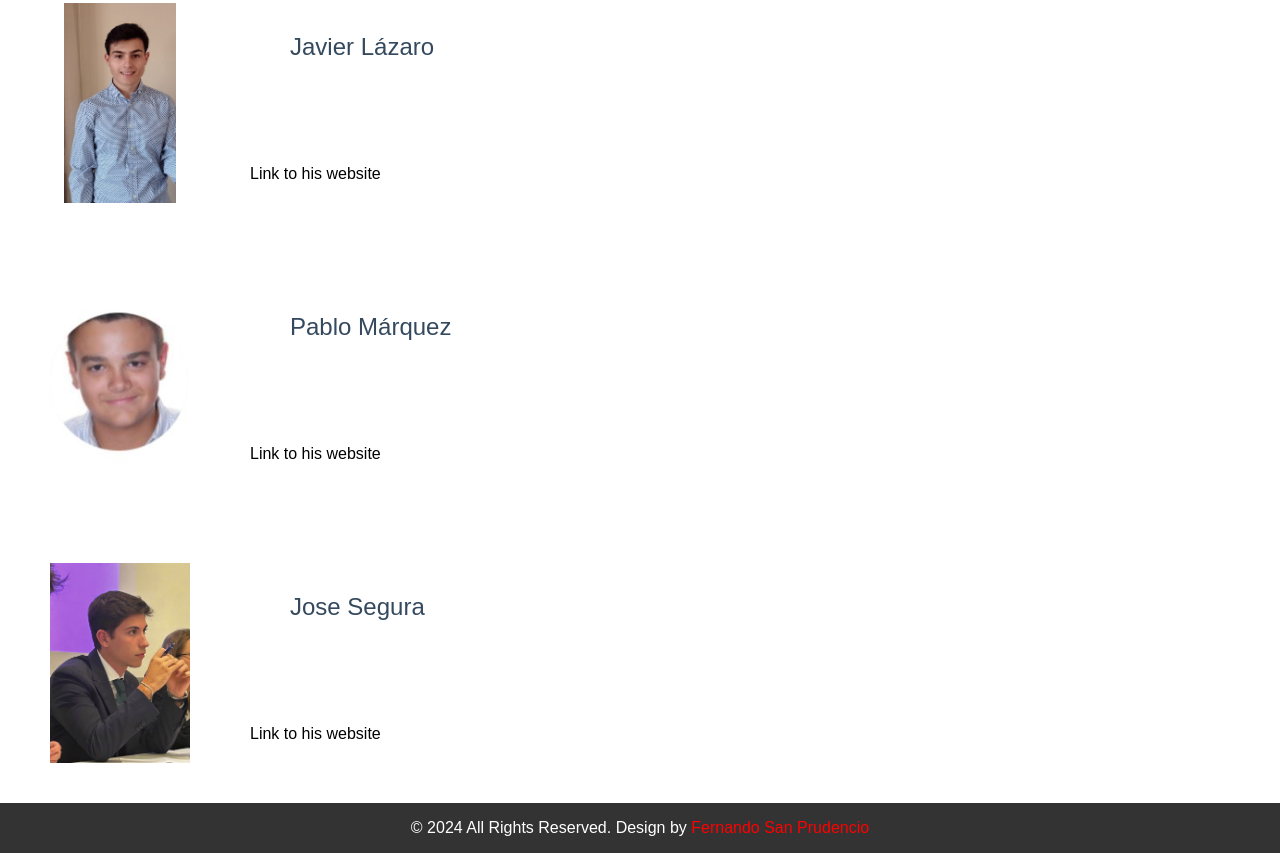
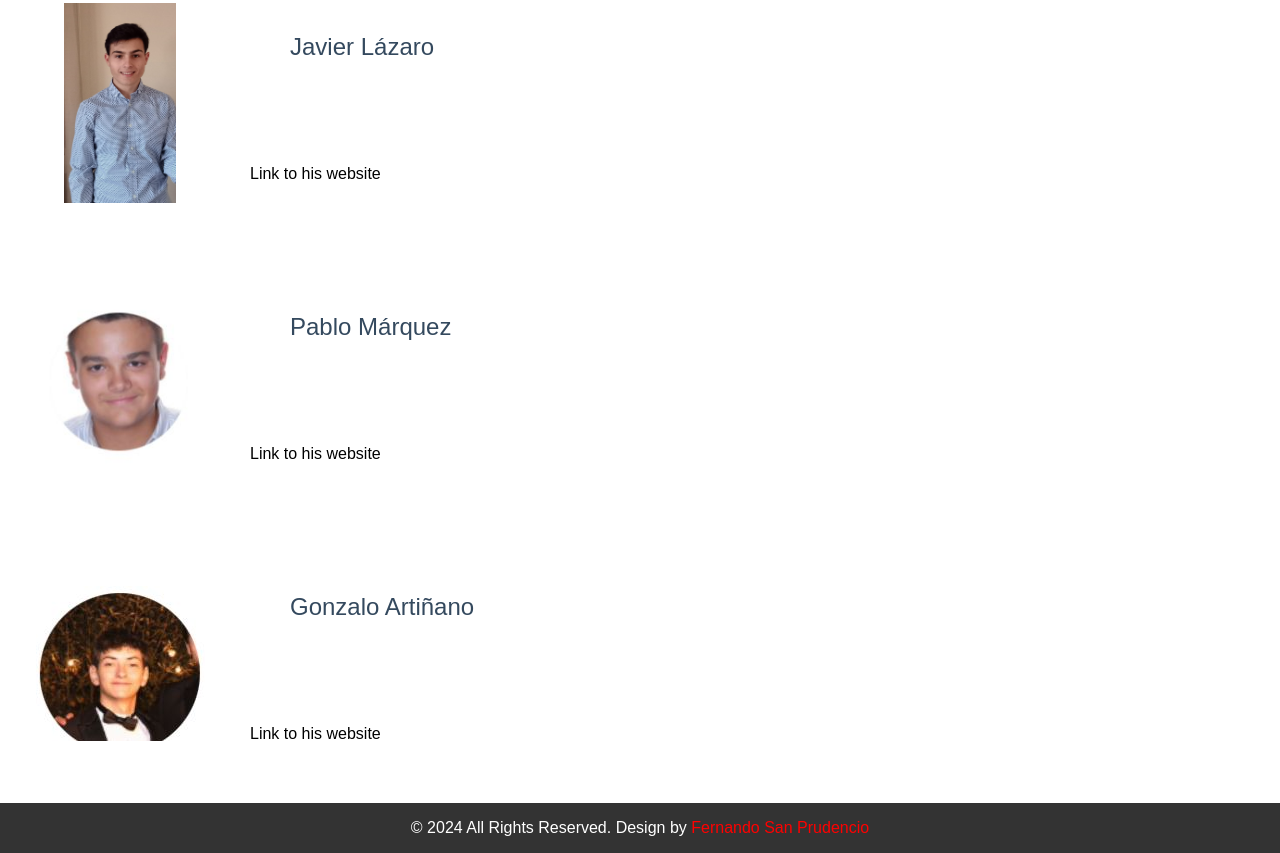
Before and after one commit to fernandospvm/practical_work_II, a plain HTML site: page docs/public/net.html in a window 1280 px wide. Shown: the part 405-1258 px from the top of the page. Drawn offline with Linux system fonts and the light colour scheme.

```diff
--- a/docs/public/net.html
+++ b/docs/public/net.html
@@ -59,12 +59,12 @@
             </div>
             <div class="card">
                 <div class="photo">
-                    <img src="..\images\jose.jpg">
+                    <img src="..\images\arti.jpg">
                 </div>
                 <div class="details">
-                    <h2 class="name">Jose Segura</h2>
+                    <h2 class="name">Gonzalo Artiñano</h2>
                     <div class="link">
-                        <a href="https://pablomarquezufv.github.io/Practical_Work_II/index.html">Link to his website</a>
+                        <a href="https://gonzaloartinano.github.io/Practical-work-II/">Link to his website</a>
                     </div>
                 </div>
             </div>
```
